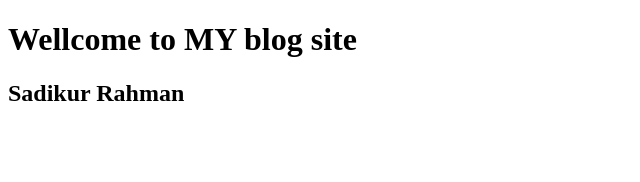
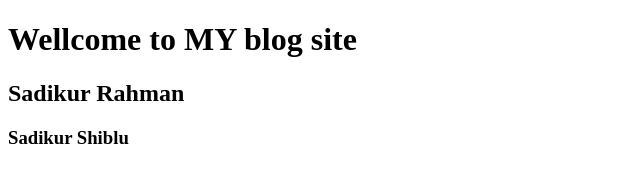
Before and after one commit to SadikurShiblu/srs-photography, a plain HTML site: page index.html in a window 1280 px wide. Shown: the whole page, without its empty margins (0-640 px from the left). Drawn offline with Linux system fonts and the light colour scheme; a web font is replaced by a local one.

Commit message:
add:name

```diff
--- a/index.html
+++ b/index.html
@@ -18,5 +18,10 @@
 <h1>Wellcome to MY blog site </h1>
 <h2>Sadikur Rahman</h2>
 
+<section class="name">
+    <h3>Sadikur Shiblu</h3>
+</section>
+
+
 </body>
 </html>
```
